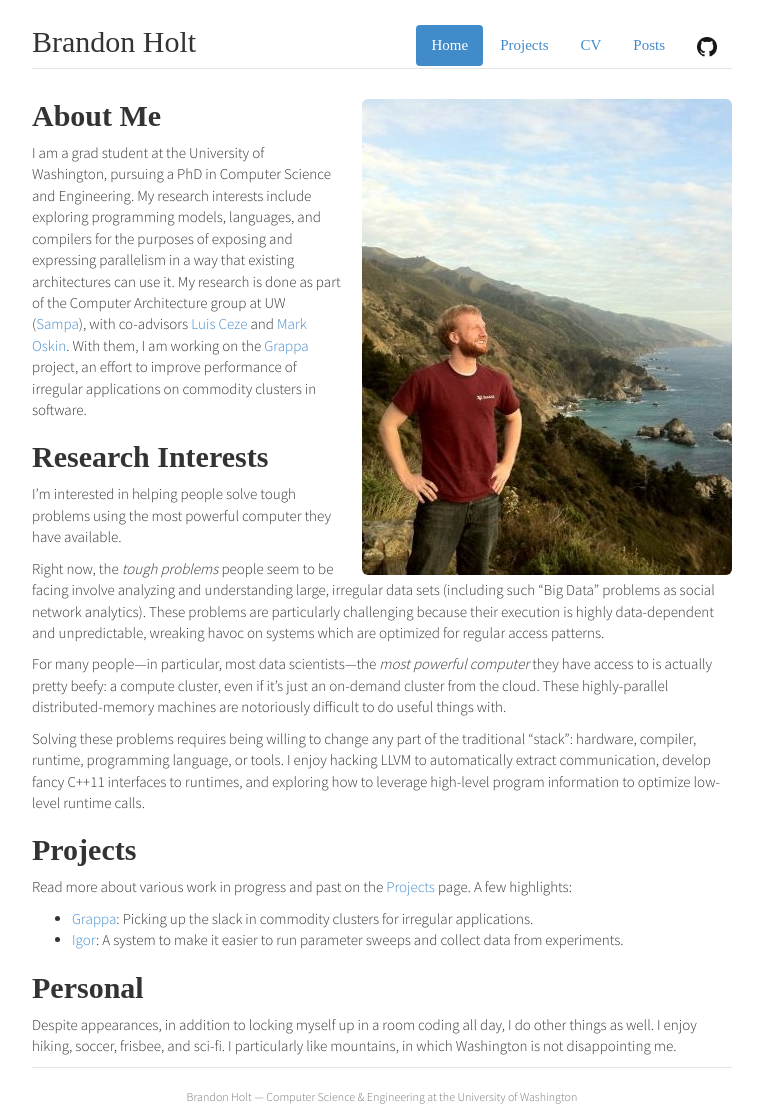
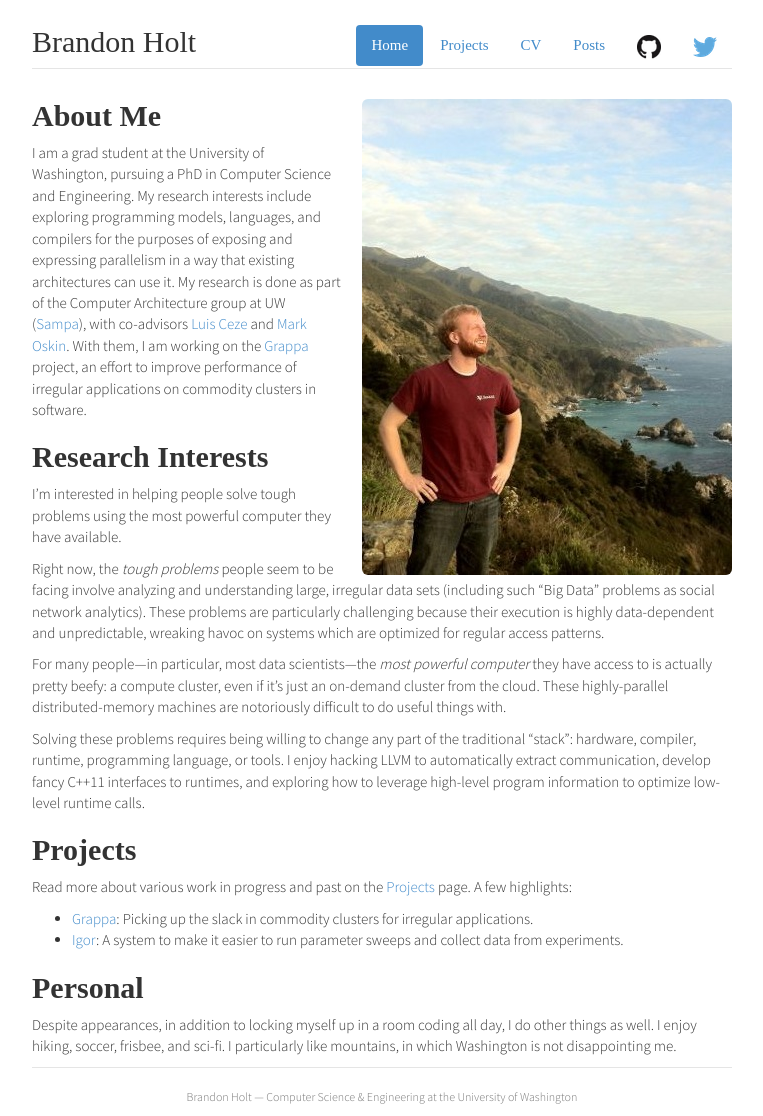
Before and after one commit to nelsonje/nelsonje.github.io, a Jekyll site: the page built from index.md, in a window 1280 px wide. Shown: the whole page, without its empty margins (258-1021 px from the left). Built offline with Jekyll 4.4.1, drawn with Linux system fonts in a browser that asks for light colours; nearby versions of some CDN libraries; some web fonts are replaced; Markdown is read by kramdown in place of the engine named in the settings.

Commit message:
fixup logos, add Twitter

```diff
--- a/_config.yml
+++ b/_config.yml
@@ -27,4 +27,7 @@ navigation:
       link: /posts.html
     - title:
       link: http://github.com/bholt
-      icon: /img/GitHub-Mark-32px.png
+      icon: /img/GitHub-Mark-24px.png
+    - title:
+      link: http://twitter.com/holtbg
+      icon: /img/twitter_logo_blue.png
--- a/_layouts/base.html
+++ b/_layouts/base.html
@@ -38,7 +38,7 @@
                   {% endif %}
 
                     {% if item.icon %}
-                    <img src="{{ site.base }}{{ item.icon }}" class="icon-off" style="height:20px" />
+                    <img src="{{ site.base }}{{ item.icon }}" />
                     {% endif %}
 
                     {{ item.title }}
--- a/css/theme.css
+++ b/css/theme.css
@@ -24,6 +24,12 @@
 h1, h2, h3 {
 font-family: News Cycle;
   font-weight: bold;
+}
+
+.nav img {
+/*  background-color: #222;*/
+  padding: 0px;
+  margin: 0px;
 }
 
 code {
```
Also changed, not shown: img/GitHub-Mark-22px.png (added), img/GitHub-Mark-24px.png (added), img/Twitter_logo_white.png (added), img/twitter_logo_blue.png (added).
